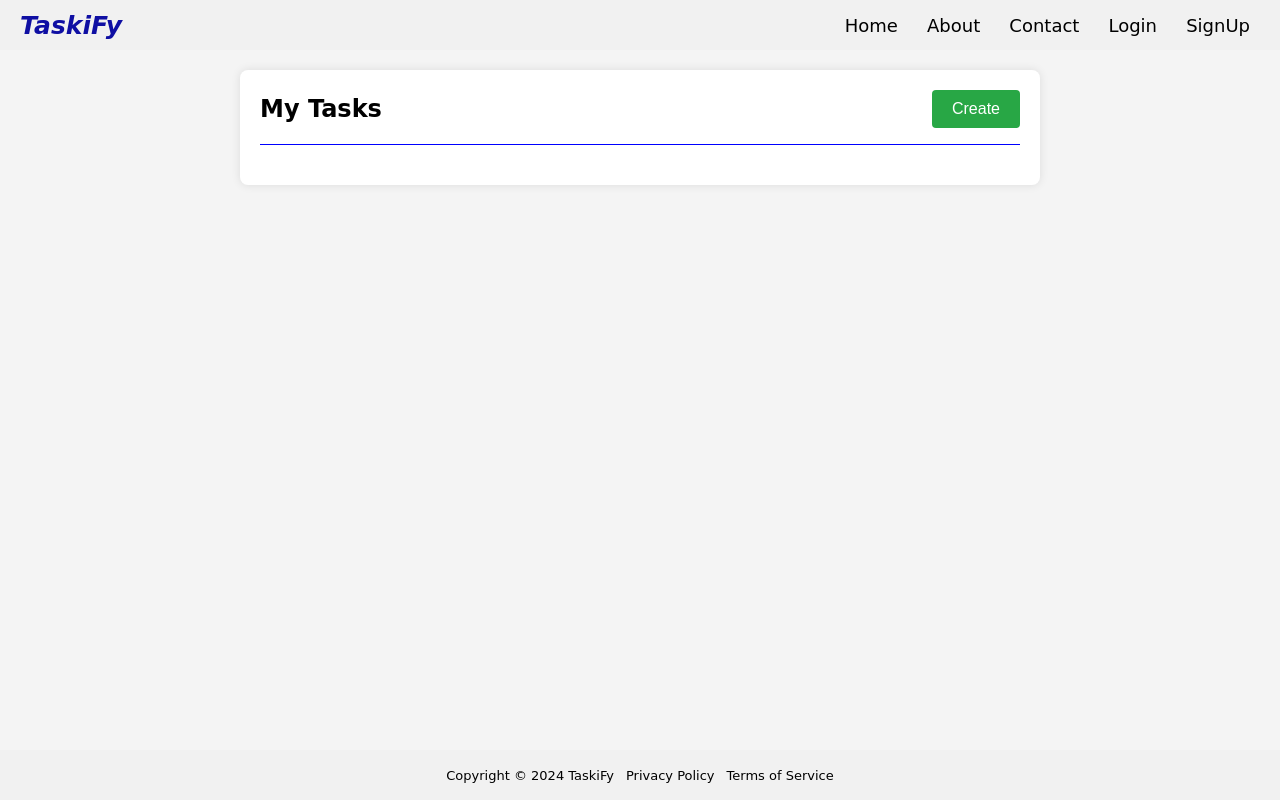
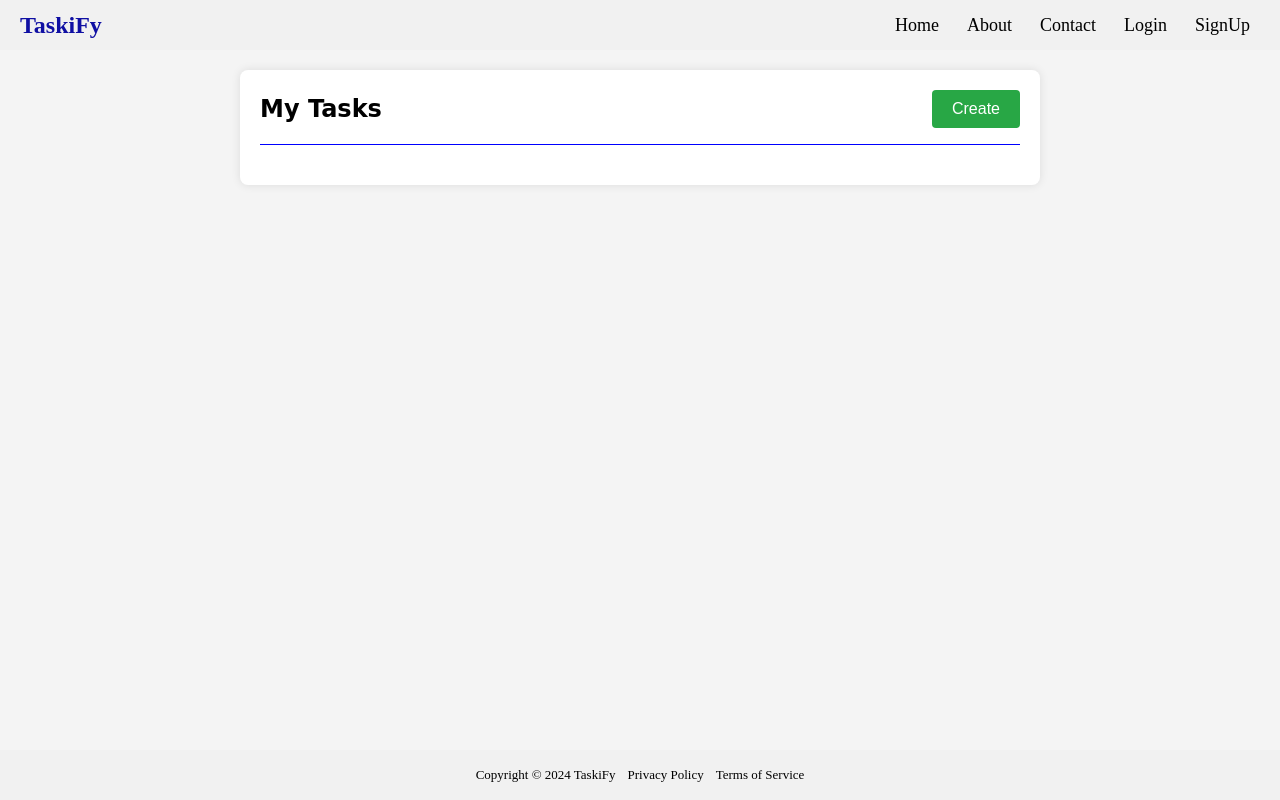
Before and after one commit to MrGiddy/taskify, a Flask app: page /home in a window 1280 px wide. Run offline with Flask 3, Linux system fonts and the light colour scheme.

Commit message:
(fix): Tweak header and footer

```diff
--- a/frontend/static/css/footer.css
+++ b/frontend/static/css/footer.css
@@ -7,6 +7,7 @@
     display: flex;
     justify-content: center;
     align-items: center;
+    font-family: Poppins;
 }
 
 .footer p {
--- a/frontend/static/css/header.css
+++ b/frontend/static/css/header.css
@@ -10,6 +10,7 @@ header {
     left: 0;
     right: 0;
     position: fixed;
+    font-family: Poppins;
 }
 
 header a {
@@ -32,11 +33,9 @@ header a {
 
 header .logo a {
     margin-left: 8px;
-    font-size: 25px;
-    font-family: "Comic Sans Ms", "Comic Sans", cursive;
-    font-style: italic;
-    font-weight: 700;
-    color: rgb(15, 15, 163)
+    font-size: 24px;
+    font-weight: bold;
+    color: rgb(15, 15, 163);
 }
 
 .header-right a:hover {
```
